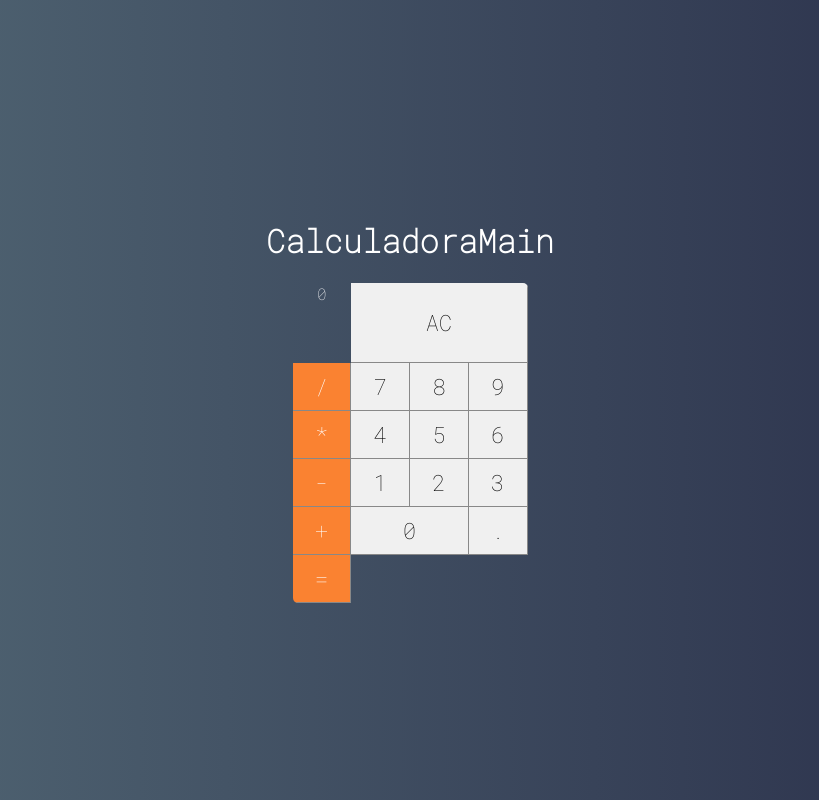
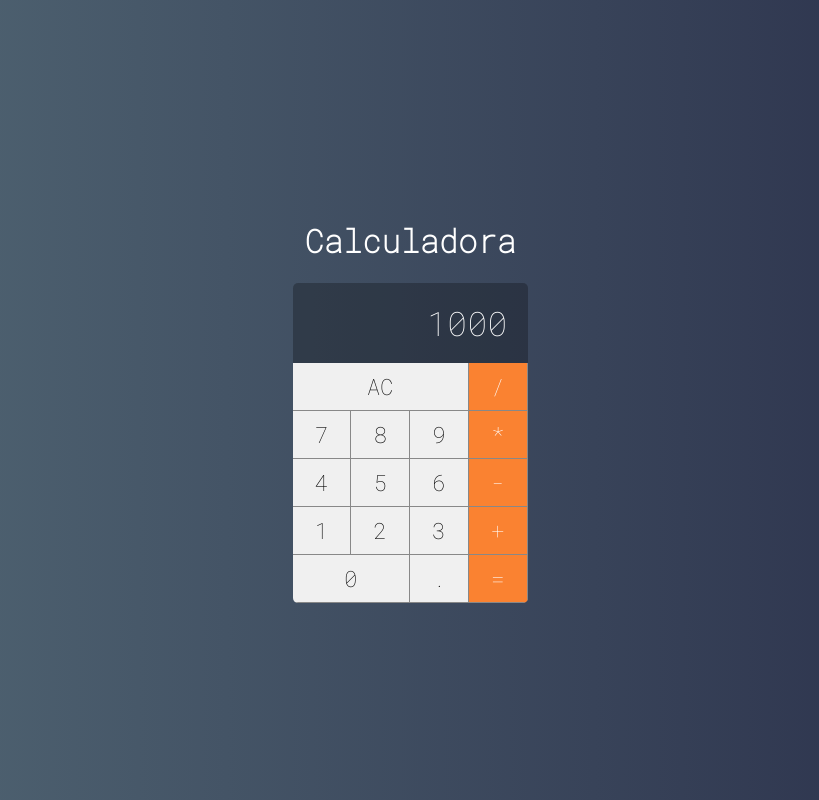
Before and after one commit to Mayconalbert/Projeto-js-av, a Vue app in the folder vue/calculator/: page / in a window 1280 px wide. Shown: the whole page, without its empty margins (230-1049 px from the left). Built offline with nearby package versions, Linux system fonts and the light colour scheme.

Commit message:
21/08/2026 Feito Display da calculadora

```diff
--- a/vue/calculator/src/App.vue
+++ b/vue/calculator/src/App.vue
@@ -1,17 +1,16 @@
 <template>
   <div id="App">
-    <h1>CalculadoraMain </h1>
+    <h1>Calculadora</h1>
     <CalculatorMain />
   </div>
 </template>
 
 <script>
-import CalculatorMain from "./main/CalculatorMain"
+import CalculatorMain from "./main/CalculatorMain";
 export default {
-    name: 'App',
-    components: { CalculatorMain }
-
-}
+  name: "App",
+  components: { CalculatorMain },
+};
 </script>
 
 <style>
@@ -26,7 +25,7 @@ export default {
 body {
   margin: 0;
 }
-#App{
+#App {
   display: flex;
   flex-direction: column;
   height: 100vh;
@@ -37,5 +36,4 @@ body {
   color: #fff;
   background: linear-gradient(to right, rgb(83, 105, 118), rgb(41, 46, 73));
 }
-
 </style>
--- a/vue/calculator/src/components/CalculatorButton.vue
+++ b/vue/calculator/src/components/CalculatorButton.vue
@@ -1,6 +1,5 @@
 <template>
-  <button class="button"
-    :class="{ double, triple, operation }">
+  <button class="button" :class="{ double, triple, operation }">
     {{ label }}
   </button>
 </template>
@@ -11,12 +10,9 @@ export default {
     label: {},
     operation: { type: Boolean },
     double: { type: Boolean },
-    triple: { type: Boolean }
-
-
-  }
-
-}
+    triple: { type: Boolean },
+  },
+};
 </script>
 
 <style>
@@ -31,18 +27,15 @@ export default {
   border-right: var(--border-button);
   border-bottom: var(--border-button);
   outline: none;
-
 }
 .button:active {
   background-color: #ccc;
-
 }
 .button.double {
   grid-column: span 2;
-
 }
 .button.triple {
-  grid-column: span 3
+  grid-column: span 3;
 }
 .button.operation {
   background-color: #fa8231;
@@ -51,5 +44,4 @@ export default {
 .button.operation:active {
   background-color: #fa8231cc;
 }
-
 </style>
--- a/vue/calculator/src/components/CalculatorDisplay.vue
+++ b/vue/calculator/src/components/CalculatorDisplay.vue
@@ -1,15 +1,25 @@
 <template>
   <div class="display">
-    0
+    {{ value }}
   </div>
 </template>
 
 <script>
 export default {
-
-}
+  props: ["value"],
+};
 </script>
 
 <style>
+.display {
+  grid-column: span 4;
+  background: #0004;
 
+  display: flex;
+  justify-content: flex-end;
+  align-items: center;
+  padding: 20px;
+  font-size: 2.1em;
+  overflow: hidden;
+}
 </style>
--- a/vue/calculator/src/main/CalculatorMain.vue
+++ b/vue/calculator/src/main/CalculatorMain.vue
@@ -1,35 +1,43 @@
 <template>
   <div class="calculator">
-        <CalculatorDisplay />
-        <CalculatorButton  label="AC" triple />
-        <CalculatorButton  label="/" operation />
-        <CalculatorButton  label="7" />
-        <CalculatorButton  label="8" />
-        <CalculatorButton  label="9" />
-        <CalculatorButton  label="*" operation />
-        <CalculatorButton  label="4" />
-        <CalculatorButton  label="5" />
-        <CalculatorButton  label="6" />
-        <CalculatorButton  label="-" operation />
-        <CalculatorButton  label="1" />
-        <CalculatorButton  label="2" />
-        <CalculatorButton  label="3" />
-        <CalculatorButton  label="+" operation />
-        <CalculatorButton  label="0" double />
-        <CalculatorButton  label="."  />
-        <CalculatorButton  label="=" operation />
-
+    <CalculatorDisplay value="1000" />
+    <CalculatorButton label="AC" triple @onCalcButtonClink="clearMemory" />
+    <CalculatorButton label="/" operation @onClacButtonClink="setOperation" />
+    <CalculatorButton label="7" @onClacButtonClink="addDigit" />
+    <CalculatorButton label="8" />
+    <CalculatorButton label="9" />
+    <CalculatorButton label="*" operation />
+    <CalculatorButton label="4" />
+    <CalculatorButton label="5" />
+    <CalculatorButton label="6" />
+    <CalculatorButton label="-" operation />
+    <CalculatorButton label="1" />
+    <CalculatorButton label="2" />
+    <CalculatorButton label="3" />
+    <CalculatorButton label="+" operation />
+    <CalculatorButton label="0" double />
+    <CalculatorButton label="." />
+    <CalculatorButton label="=" operation />
   </div>
-
 </template>
 
 <script>
-import CalculatorDisplay from '../components/CalculatorDisplay.vue'
-import CalculatorButton from '../components/CalculatorButton.vue'
+import CalculatorDisplay from "../components/CalculatorDisplay.vue";
+import CalculatorButton from "../components/CalculatorButton.vue";
 export default {
-    components:{ CalculatorButton, CalculatorDisplay}
-
-}
+  components: { CalculatorButton, CalculatorDisplay },
+  methods: {
+    clearMemory() {
+      console.log("Limpar memória");
+    },
+    setOperation(operation) {
+      console.log("Operantion " + operation);
+    },
+    addDigit(n) {
+      console.log("Digito " + n);
+    },
+  },
+};
 </script>
 
 <style>
@@ -43,5 +51,4 @@ export default {
   grid-template-columns: repeat(4, 25%);
   grid-template-rows: 1fr 48px 48px 48px 48px 48px;
 }
-
 </style>
```
Lines whose indentation alone changed are shown as unchanged.
